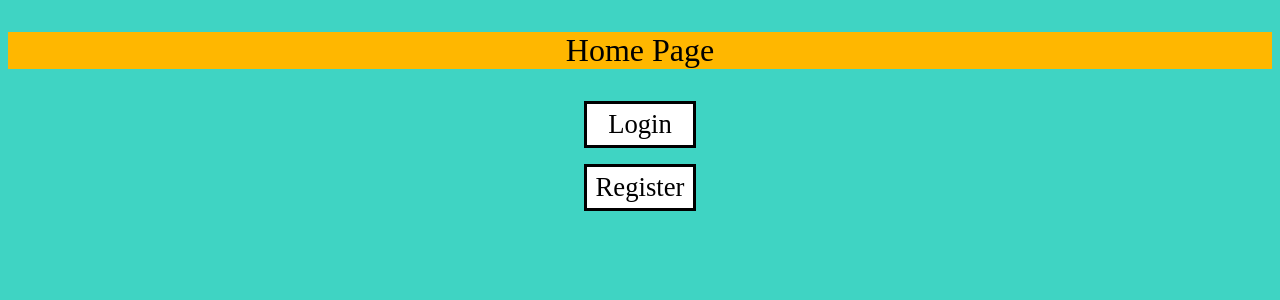
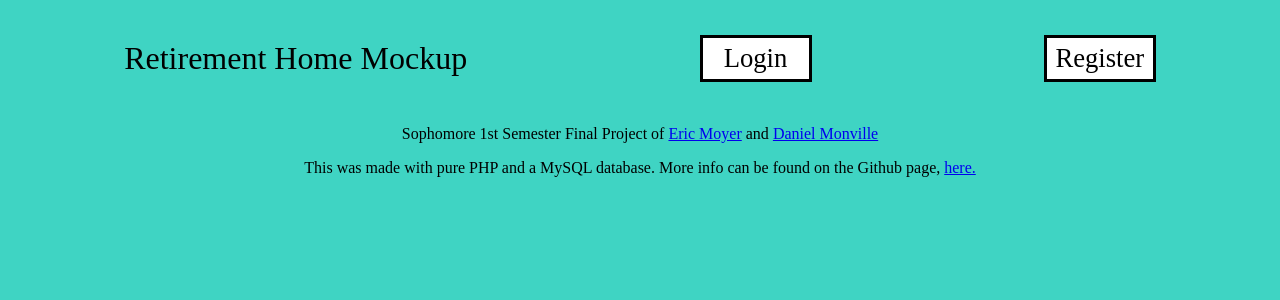
Before and after one commit to ejmoyer/retirement-home-CSET2020, a PHP site: page /home.html in a window 1280 px wide. Shown: the top 300 px of the page. Run offline with PHP 8.4, Linux system fonts and the light colour scheme.

Commit message:
Updated project for display.

```diff
--- a/home.html
+++ b/home.html
@@ -6,8 +6,15 @@
     <link rel="stylesheet" href="static/styles.css" type="text/css" />
   </head>
   <body>
-    <h1>Home Page</h1>
-    <a class='home' href="authentication/login.html">Login</a>
-    <a class='home' href="authentication/register.html">Register</a>
+    <header class='welcome-page'>
+      <h1>Retirement Home Mockup</h1>
+      <a class='home' href="authentication/login.html">Login</a>
+      <a class='home' href="authentication/register.html">Register</a>
+    </header>
+
+    <section class="info-box">
+      <p>Sophomore 1st Semester Final Project of <a href="https://github.com/ejmoyer">Eric Moyer</a> and <a href="https://github.com/Djmon07">Daniel Monville</a></p>
+      <p>This was made with pure PHP and a MySQL database. More info can be found on the Github page, <a href="https://github.com/ejmoyer/retirement-home-CSET2020">here.</a></p>
+    </section>
   </body>
 </html>
--- a/static/styles.css
+++ b/static/styles.css
@@ -8,6 +8,18 @@
 /* Page Background Color */
 body {
   background-color: #3fd4c3;
+}
+
+/* Welcome Page Styling */
+.welcome-page {
+  margin: 0;
+  display: flex;
+  flex-direction: row;
+  align-items: center;
+}
+
+.info-box {
+  text-align: center;
 }
 
 /* Logout Button Styles */
@@ -81,7 +93,6 @@ h1 {
   font-weight: 200;
   margin: 2rem auto;
   text-align: center;
-  background-color: #ffb700;
 }
 
 /* Input Spacing*/
@@ -108,7 +119,8 @@ a.adHome {
 
 /* a Styles on Home, Login Page */
 a.register, a.home {
-  display : block;text-align : center;
+  display : block;
+  text-align : center;
   border: solid;
   padding: 5px;
   text-decoration: none;
```
Also changed, not shown: README.md (added).
